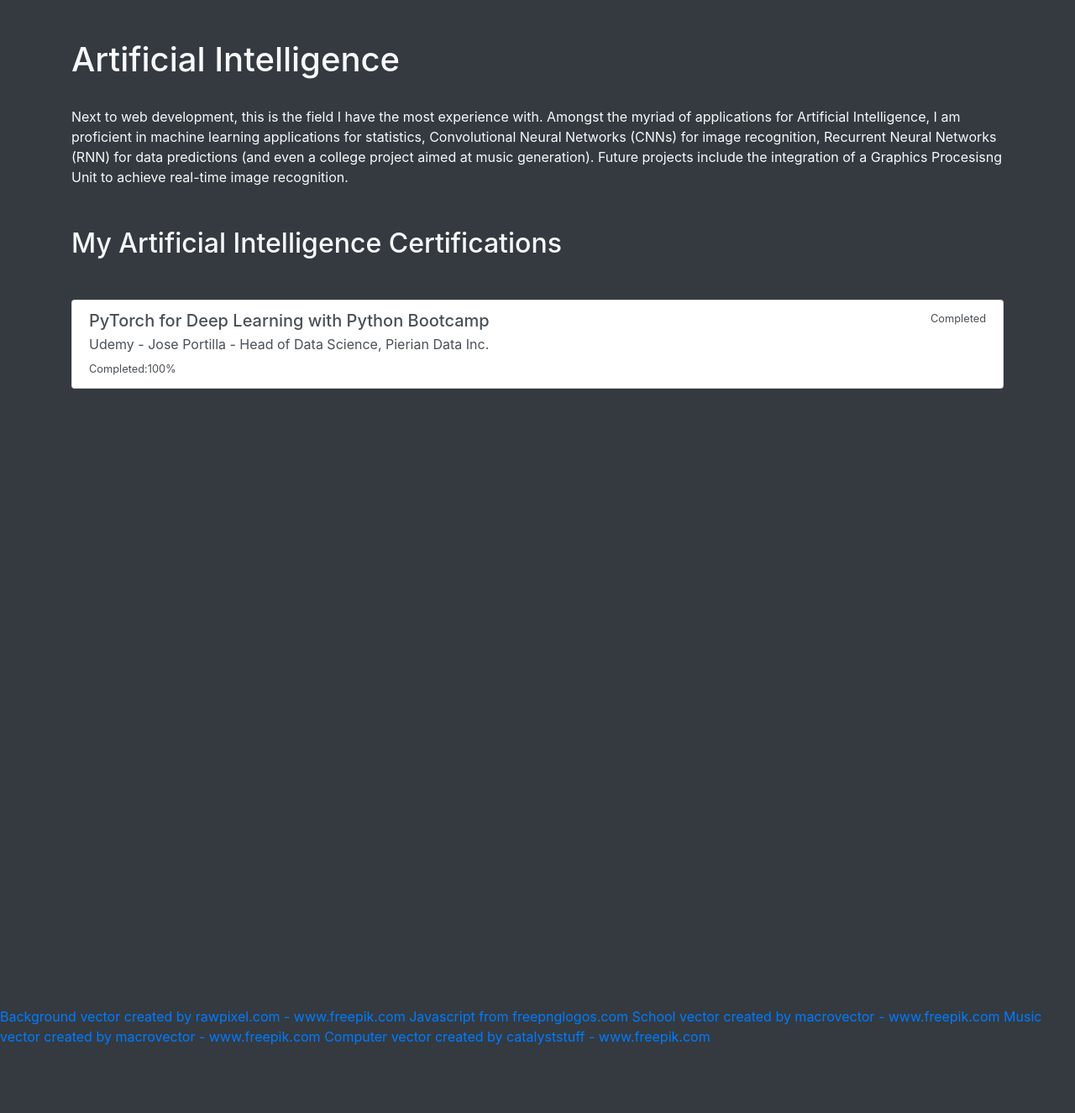
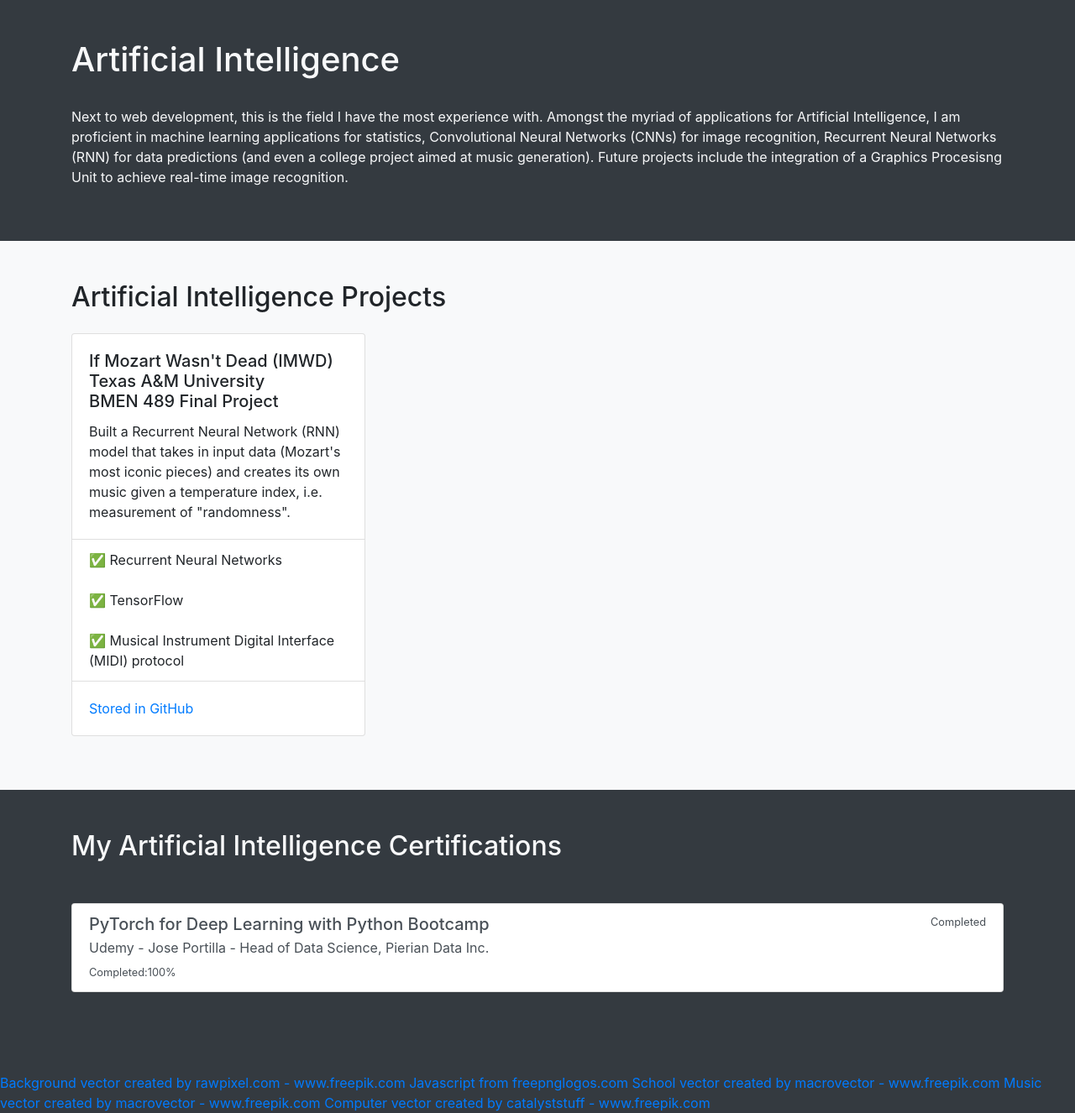
Before and after one commit to PLOOQ/myportfolio, a Django app: page /artificialintelligence in a window 1280 px wide. Shown: the part 57-1383 px from the top of the page at 84% size. Before the commit the page ends 1302 px from the top, so only its background shows below. Run offline with Django 3.2, Linux system fonts and the light colour scheme; some libraries are stand-ins or nearby versions.

Commit message:
Artificial Intelligence added project

```diff
--- a/fields/templates/fields/artificial-intelligence.html
+++ b/fields/templates/fields/artificial-intelligence.html
@@ -9,9 +9,9 @@
 
 {%block content%}
 
-<section id="game_dev_container" class="bg-dark text-light">
 
-    <section class="p-5">
+
+    <section class="bg-dark text-light py-5">
         <div class="container">
             <h1>Artificial Intelligence </h1>
             </br>
@@ -23,8 +23,34 @@
             the integration of a Graphics Procesisng Unit to achieve real-time image recognition.
             </p>
         </div>
+    </section>
 
-        <div class="container my-5">
+    <section class="bg-light py-5">
+        <div class="container">
+            <h2>Artificial Intelligence Projects </h2>
+            <div class="row">
+
+            <div class="col-12 col-md-4">
+                <div class="card my-3">
+                    <div class="card-body">
+                        <h5 class="card-title">If Mozart Wasn't Dead (IMWD) </br> Texas A&M University </br> BMEN 489 Final Project</h5>
+                        <p class="card-text">Built  a Recurrent Neural Network (RNN) model that takes in input data (Mozart's most iconic pieces) and creates its own music given a temperature index, i.e. measurement of "randomness". </p>
+                    </div>
+                    <ul class="list-group list-group-flush">
+                        <li class="list-group-item">✅ Recurrent Neural Networks</li>
+                        <li class="list-group-item">✅ TensorFlow</li>
+                        <li class="list-group-item">✅ Musical Instrument Digital Interface (MIDI) protocol</li>
+                    </ul>
+                    <div class="card-body">
+                        <a href="https://github.com/PLOOQ/GRU_Music_Generator" class="card-link">Stored in GitHub</a>
+                    </div>
+                </div>
+            </div>
+        </div>
+    </section>
+
+    <section class="bg-dark text-light py-5">
+        <div class="container">
             <h2> My Artificial Intelligence Certifications</h2>
             <div class="list-group my-5">
 
@@ -39,8 +65,5 @@
 
             </div>
         </div>
-
     </section>
-
-</section>
 {%endblock%}
```
Also changed, not shown: fields/templates/fields/aweb-dev.html (line endings or trailing spaces).
